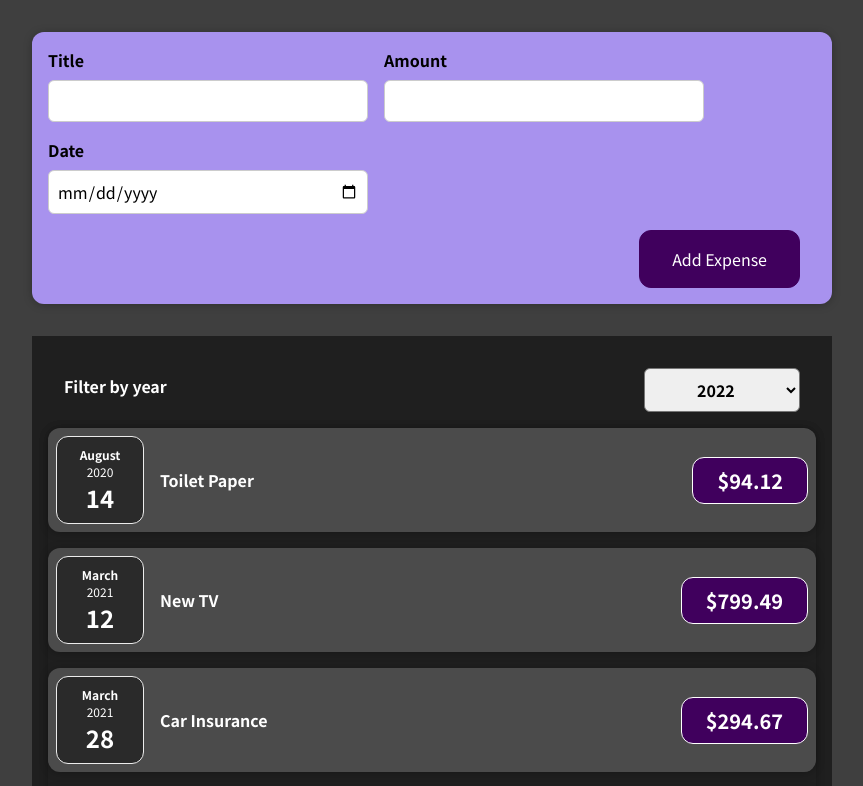
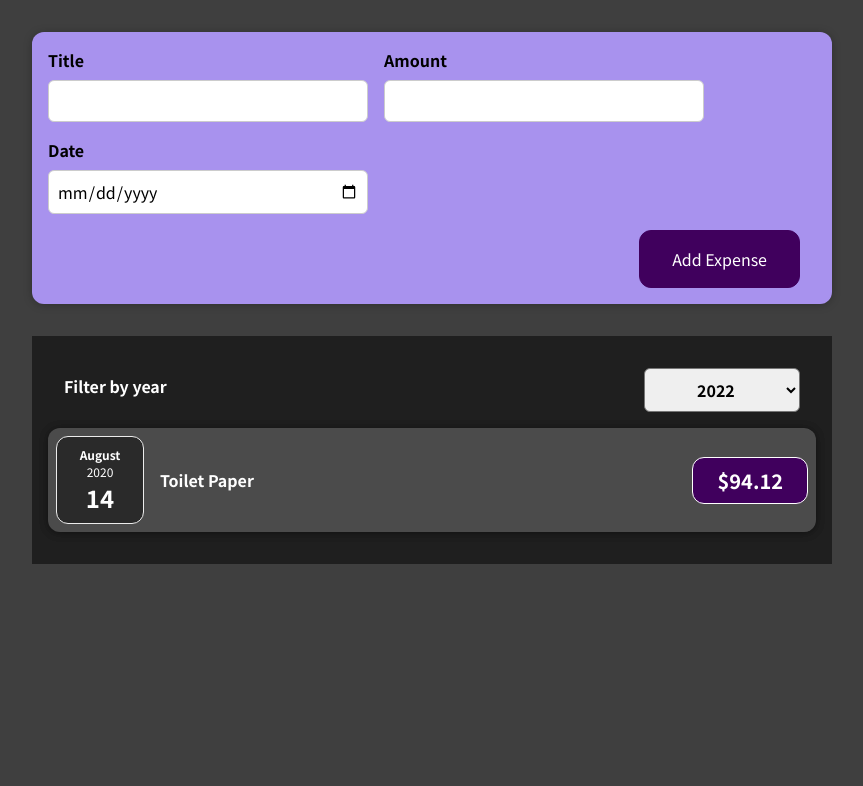
Before and after one commit to tonybejjani/REACT-expenses, a React (Create React App) app: page / in a window 1280 px wide. Shown: the top 786 px of the page, without its empty margins (208-1071 px from the left). Built offline with nearby package versions, Linux system fonts and the light colour scheme.

Commit message:
develop filter by year functionality

```diff
--- a/src/components/Expenses/Expenses.js
+++ b/src/components/Expenses/Expenses.js
@@ -5,25 +5,31 @@ import ExpensesFilter from './ExpensesFilter';
 import Card from '../UI/Card';
 import './Expenses.css';
 const Expenses = (props) => {
-  const [year, setYear] = useState('');
+  const [year, setYear] = useState('2020');
+
   const saveSelectedYear = (selectedYear) => {
     setYear(selectedYear);
   };
 
-  console.log(year);
+  let listExpenses = props.items
+    .filter((item) => {
+      return Number(item.date.getFullYear()) === Number(year);
+    })
+    .map((expense) => (
+      <ExpenseItem
+        key={expense.id}
+        title={expense.title}
+        amount={expense.amount}
+        date={expense.date}
+      />
+    ));
+
+  console.log(listExpenses);
 
   return (
     <div className="expenses">
       <ExpensesFilter onFilteredYear={saveSelectedYear} />
-      <Card>
-        {props.items.map((expense) => (
-          <ExpenseItem
-            title={expense.title}
-            amount={expense.amount}
-            date={expense.date}
-          />
-        ))}
-      </Card>
+      <Card>{listExpenses}</Card>
     </div>
   );
 };
```
Also changed, not shown: 1 other file (tests, documents, lock files or other folders).
